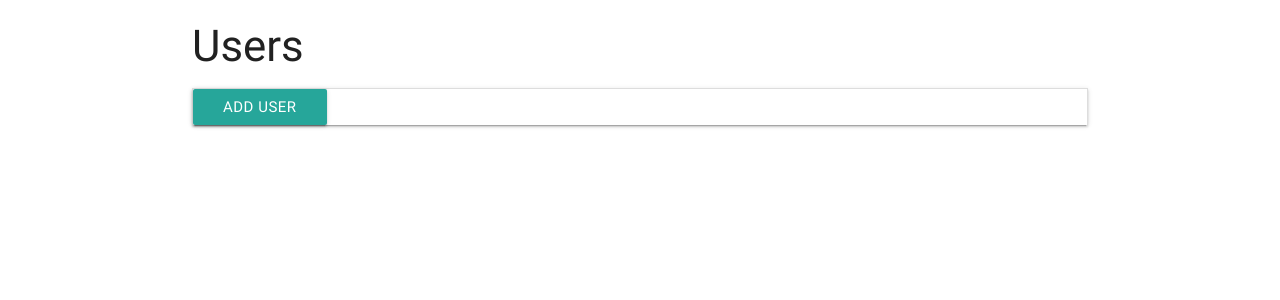
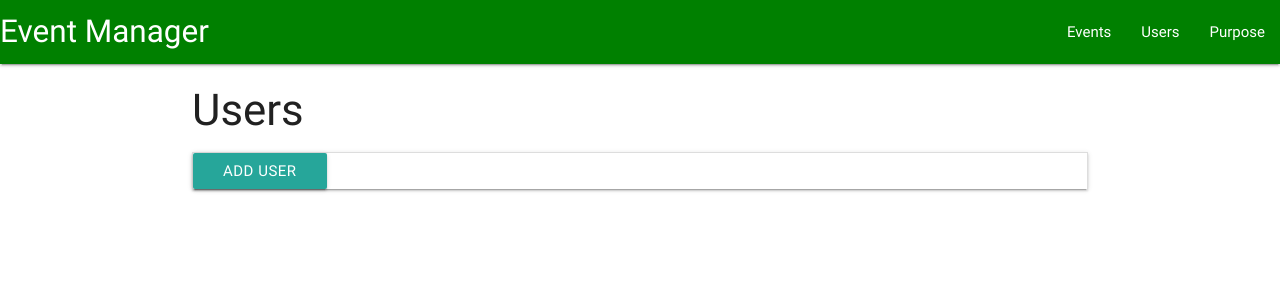
Before and after one commit to lisaannbyrne1/MSP3-AHI-AppManager, a Flask app: page /get_users in a window 1280 px wide. Shown: the top 300 px of the page. Run offline with Flask 2, Linux system fonts and the light colour scheme; data that the repository does not hold is empty; some libraries are stand-ins or nearby versions.

Commit message:
commit to heroku

```diff
--- /dev/null
+++ b/static/css/style.css
@@ -0,0 +1,3 @@
+.nav-wrapper {
+background-color: green;
+}
--- a/templates/base.html
+++ b/templates/base.html
@@ -4,11 +4,24 @@
 <title>Events Manager</title>
     <link href="https://fonts.googleapis.com/icon?family=Material+Icons" rel="stylesheet">
     <link rel="stylesheet" href="https://cdnjs.cloudflare.com/ajax/libs/materialize/0.100.2/css/materialize.min.css">
+    <link rel="stylesheet" href="{{url_for('static', filename='css/style.css')}}" type="text/css" />
 </head>
 
 <body>
-<div class="container">
-    {% block content %} {% endblock %}
+ <header>
+ <nav>
+      <div class="nav-wrapper">
+      <a href="{{url_for('get_events')}}" class="brand-logo">Event Manager</a>
+      <ul id="nav-mobile" class="right hide-on-med-and-down">
+        <li><a href="{{url_for('get_events')}}">Events</a></li>
+        <li><a href="{{url_for('get_users')}}">Users</a></li>
+        <li><a href="{{url_for('get_purpose')}}">Purpose</a></li>
+      </ul>
+    </div>
+  </nav>
+  </header>
+     <div class="container">
+{% block content %} {% endblock %}
    </div>
 
     <script src="https://cdnjs.cloudflare.com/ajax/libs/jquery/3.2.1/jquery.min.js"></script>
@@ -17,6 +30,7 @@
         $(document).ready(function() {
             $('.collapsible').collapsible();
             $('select').material_select();
+             $('.sidenav').sidenav();
         });
 
         $('.datepicker').pickadate({
--- a/templates/users.html
+++ b/templates/users.html
@@ -18,6 +18,6 @@
             </div>
         </li>
         {% endfor %}
-        <a href="" class="btn waves-effect waves-light">Add User</a>
+        <a href="{{url_for('add_user')}}" class="btn waves-effect waves-light">Add User</a>
     </ul>
 {% endblock %}
```
